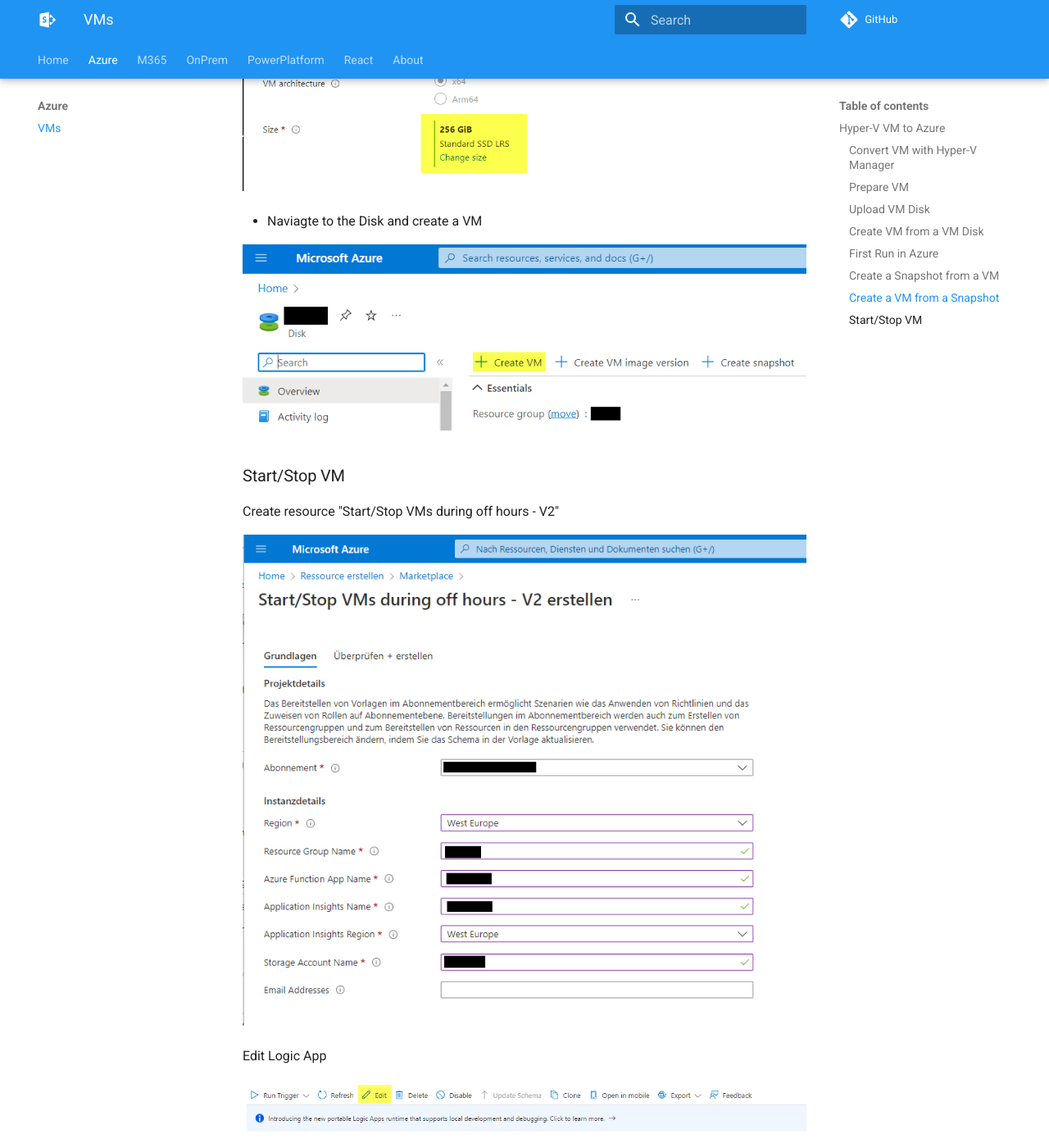
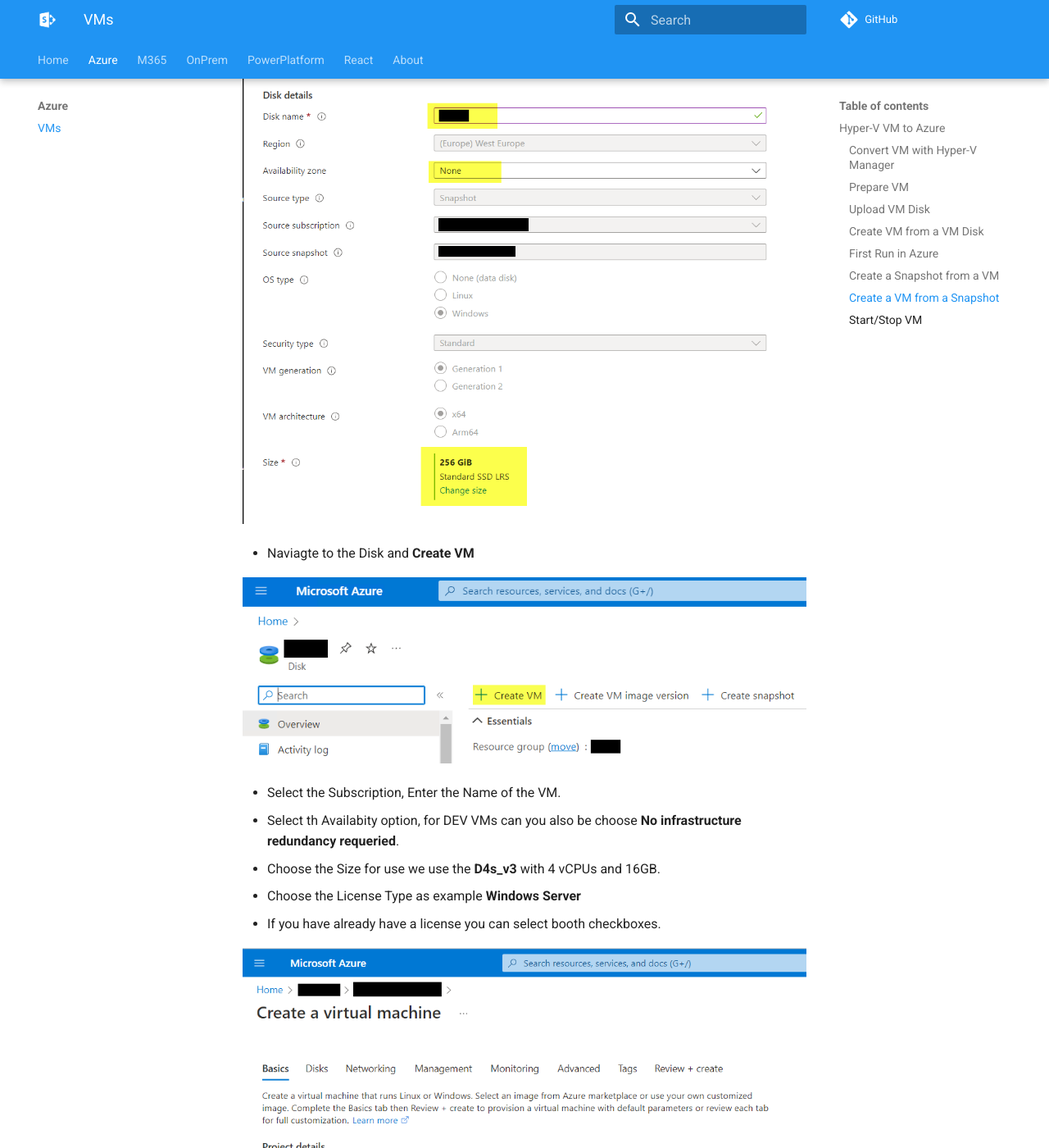
Before and after one commit to Kusi1975/spkb, an MkDocs documentation site: the page built from docs/Azure/VMs/index.md, in a window 1280 px wide and 1400 px high, scrolled down 10183 px. Shown: the whole window at 82% size. Built offline with MkDocs 1.6.1 and Material for MkDocs 9.7.7, drawn with Linux system fonts in a browser that asks for light colours; comment, search, counter and statistics services are not loaded; some of the changed text lies outside the part shown.

Commit message:
Add new Create VM Dialog picture

```diff
--- a/docs/Azure/VMs/index.md
+++ b/docs/Azure/VMs/index.md
@@ -222,6 +222,10 @@
 
 Reboot the VM
 
+Check if **Temporary Storage** now not empty.
+
+Shutdown the VM
+
 In Azure Portal
 Navigate to the VM
 Navigate to **Oveview** and Shutdown the VM
@@ -235,23 +239,35 @@
 
 ![Create Snapshot](./assets/AzureCreateSnapshot.png)
 
-- Make a Full Snapshot and change storage type to "Standard HDD"
+- Select the Subscription, Enter the Name of the VM.
+- Snapshot type must be **Full**
+- Change storage type default is **Zone-redundant**
 
 ![Create Snapshot](./assets/AzureCreateSnapshotDialog.png)
 
 ### Create a VM from a Snapshot
 
-- Navigate to the Snapshot and create a Disk
+- Navigate to the Snapshot and click on **Create Disk**
 
 ![Create Disk](./assets/AzureDiskFromSnapshot.png)
 
-Change storage type to "Standard SSD"
+- Select the Subscription, Enter the Name of the Snapshot.
+- Choose the Availibity Zone
+- Change storage type to **Standard SSD**
 
 ![Create Disk](./assets/AzureCreateDisk.png)
 
-- Naviagte to the Disk and create a VM
+- Naviagte to the Disk and **Create VM**
 
 ![Create VM](./assets/AzureCreateVM.png)
+
+- Select the Subscription, Enter the Name of the VM.
+- Select th Availabity option, for DEV VMs can you also be choose **No infrastructure redundancy requeried**.
+- Choose the Size for use we use the **D4s_v3** with 4 vCPUs and 16GB.
+- Choose the License Type as example **Windows Server**
+- If you have already have a license you can select booth checkboxes.
+
+![Create VM](./assets/AzureCreateVMDialog.png)
 
 ### Start/Stop VM
 
```
Also changed, not shown: docs/Azure/VMs/assets/AzureCreateSnapshotDialog.png, docs/Azure/VMs/assets/AzureCreateVMDialog.png (added).
